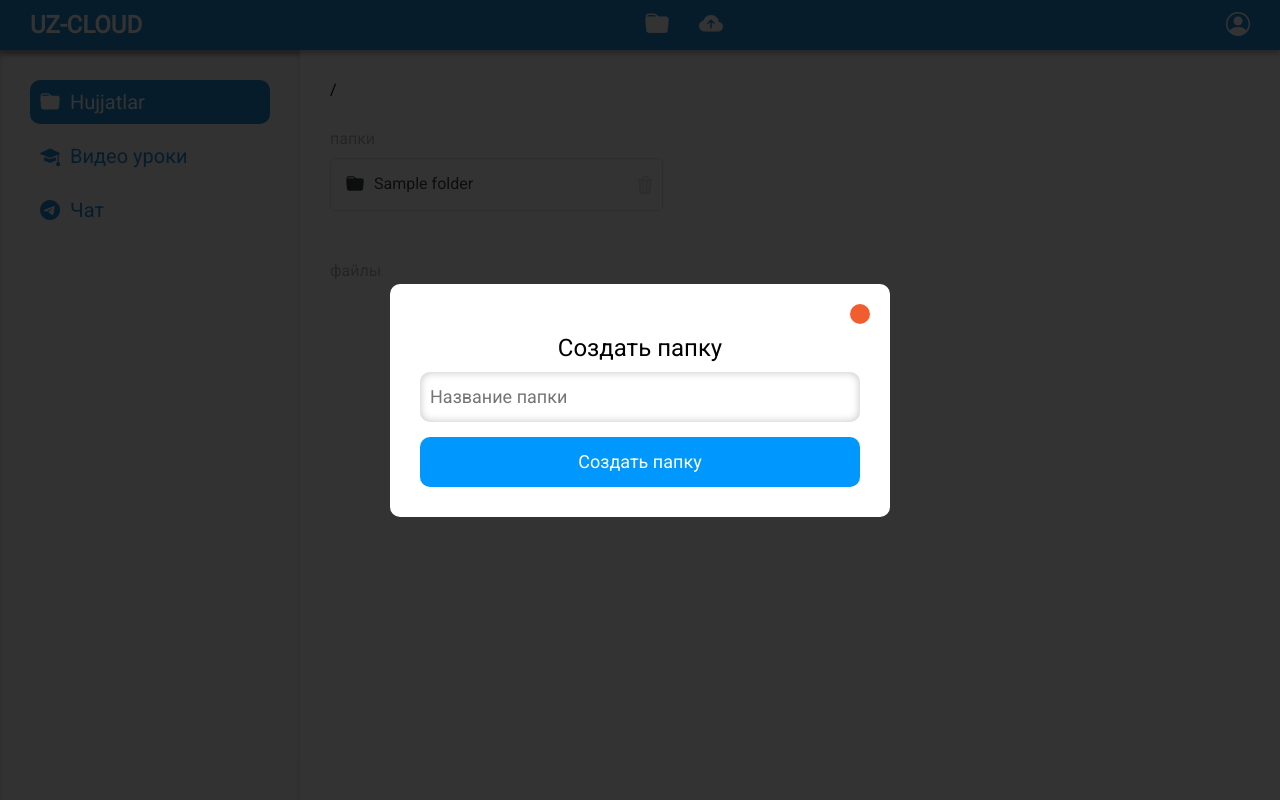
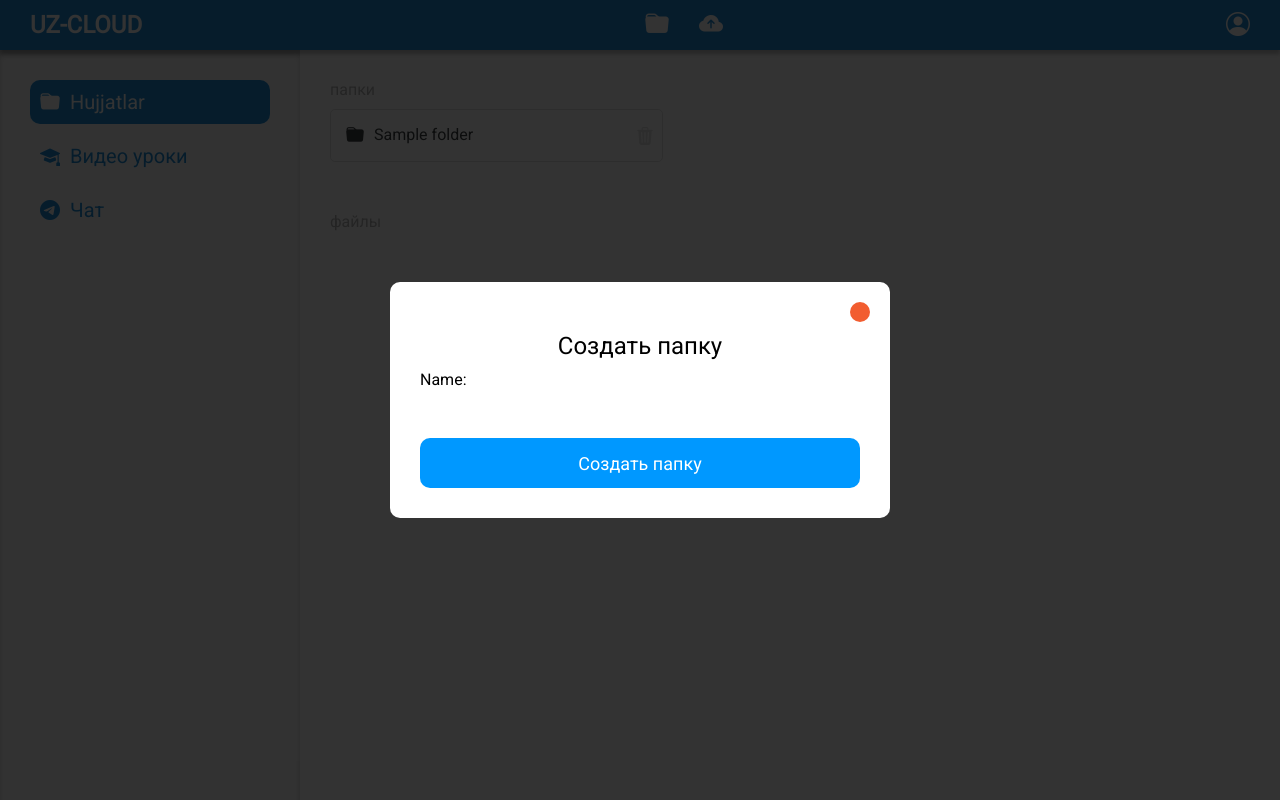
Before and after one commit to kingoker/uz-cloud, a Django app: page / in a window 1280 px wide, after a click that opens the changed part. Run offline with Django 4.2, Linux system fonts and the light colour scheme; tables that the repository leaves empty hold one stand-in row (values such as "Sample post"); some libraries are stand-ins or nearby versions.

Commit message:
all forms is working

```diff
--- a/root/templates/index.html
+++ b/root/templates/index.html
@@ -1,5 +1,4 @@
 {% load static %}
-{% load breadcrumbs_tags %}
 <!DOCTYPE html>
 <html lang="en">
 
@@ -77,7 +76,7 @@
                 <div class="folder__list">
                     {% for folder in folders %}
                         <div class="folder__item">
-                        <a href="#" class="folder__link" title="{{ folder.name }}">
+                            <a href="{% url 'folder_view' folder_id=folder.id %}" class="folder__link" title="{{ folder.name }}">
                                 <i class="bi bi-folder-fill"></i>
                                 <p class="folder__name">{{ folder.name }}</p>
                             </a>
@@ -86,7 +85,22 @@
                             </a>
                         </div>
                     {% endfor %}
+
+                    {% if subfolders %}
+                        {% for folder in subfolders %}
+                            <div class="folder__item">
+                                <a href="{% url 'folder_view' folder_id=folder.id %}" class="folder__link" title="{{ folder.name }}">
+                                    <i class="bi bi-folder-fill"></i>
+                                    <p class="folder__name">{{ folder.name }}</p>
+                                </a>
+                                <a href="#" class="folder__delete">
+                                    <i class="bi bi-trash3-fill"></i>
+                                </a>
                             </div>
+                        {% endfor %}
+                    {% endif %}
+                </div>
+
 
                 <h2 class="main__subtitle">
                     файлы
@@ -131,15 +145,17 @@
                     <div class="popup_close close__popup"></div>
                 </a>
                 <div class="popup__title">Создать папку</div>
-                <form method="POST" class="form popup__form">
-                    <input type="text" class="popup__input" placeholder="Название папки" required>
+                <form method="POST" class="form popup__form" name="folder-create">
+                    {% csrf_token %}
+                    {{ folderForm }}
+                    {% comment %} <input type="text" class="popup__input" placeholder="Название папки" required> {% endcomment %}
                     <button class="popup__button button">Создать папку</button>
                 </form>
             </div>
         </div>
     </div>
 
-    <div id="upload__file" class="popup-upload-file popup">
+    <div id="upload__file" class="popup-upload-file popup" name="file-upload">
         <div class="popup-create-folder__body popup__body">
             <div class="popup-create-folder__content popup__content">
                 <a href="#">
@@ -147,14 +163,16 @@
                 </a>
                 <div class="popup__title">Загрузить документ</div>
                 <form method="POST"  class="form popup__form" enctype="multipart/form-data">
-                    <input type="file" class="popup__input" placeholder="Название папки" required>
+                    {% csrf_token %}
+                    {{ fileForm }}
+                    {% comment %} <input type="file" class="popup__input" placeholder="Название папки" required> {% endcomment %}
                     <button type="submit" class="popup__button button">Загрузить</button>
                 </form>
             </div>
         </div>
     </div>
 
-    <div id="login" class="popup-create-folder popup">
+    <div id="login" class="popup-create-folder popup" name="autorization">
         <div class="popup-create-folder__body popup__body">
             <div class="popup-create-folder__content popup__content">
                 <a href="#">
--- /dev/null
+++ b/root/uzCloud/forms.py
@@ -0,0 +1,17 @@
+from django import forms
+from django.contrib.auth.models import User
+from .models import *
+
+
+# Форма добавления Папки
+class addFolderForm(forms.ModelForm):
+    class Meta:
+        model = Folder
+        fields = ['name']
+
+
+# Форма добавления Файла
+class addFileForm(forms.ModelForm):
+    class Meta:
+        model = File
+        fields = ['file']
--- a/root/uzCloud/models.py
+++ b/root/uzCloud/models.py
@@ -16,11 +16,11 @@
 
 # Модель файлов
 class File(models.Model):
-    name = models.CharField(max_length=255)
+    name = models.CharField(max_length=255, null=True, blank=True,)
     file = models.FileField(upload_to=file_upload_to)
     folder = models.ForeignKey('Folder', on_delete=models.CASCADE, null=True, blank=True,)
     created_at = models.DateTimeField(auto_now_add=True)
-    author = models.ForeignKey(User, on_delete=models.CASCADE)
+    author = models.ForeignKey(User, on_delete=models.CASCADE, null=True, blank=True,)
 
     def __str__(self):
         return self.name
@@ -45,7 +45,7 @@
     name = models.CharField(max_length=255)
     parent_folder = models.ForeignKey('self', null=True, blank=True, on_delete=models.CASCADE)
     created_at = models.DateTimeField(auto_now_add=True)
-    author = models.ForeignKey(User, on_delete=models.CASCADE)
+    author = models.ForeignKey(User, null=True, blank=True, on_delete=models.CASCADE)
 
     def __str__(self):
         return self.name
--- a/root/uzCloud/urls.py
+++ b/root/uzCloud/urls.py
@@ -6,4 +6,5 @@
 
 urlpatterns = [
     path('', index, name='main'),
+    path('folders/<int:folder_id>/', folder_view, name='folder_view'),
 ] + static(settings.MEDIA_URL, document_root=settings.MEDIA_ROOT)
--- a/root/uzCloud/views.py
+++ b/root/uzCloud/views.py
@@ -1,23 +1,80 @@
-from django.shortcuts import render
+from django.shortcuts import redirect, render
 from .models import *
+from .forms import *
 
 
 # Отображение главной страницы
 def index(request):
     folders = Folder.objects.filter(parent_folder=None)
     files = File.objects.filter(folder=None)
+    folder = None
 
-    current_path = request.path_info
-    segments = current_path.split('/')
-    crumbs = []
-    for i, segment in enumerate(segments):
-        crumb = {'url': '/'.join(segments[:i+1]), 'name': segment}
-        crumbs.append(crumb)
+    # Форма добавления папки
+    folderForm = addFolderForm()
+    add_folder(request, folder)
+
+    # Форма добавления файла
+    fileForm = addFileForm()
+    add_file(request, folder)
 
     context = {
+        'fileForm': fileForm,
+        'folder': folder,
         'folders': folders,
         'files': files,
-        'crumbs': crumbs,
+        'folderForm': folderForm,
     }
 
     return render(request, 'index.html', context)
+
+
+# Отображение содержимого папки
+def folder_view(request, folder_id):
+    folder = Folder.objects.get(pk=folder_id)
+    subfolders = Folder.objects.filter(parent_folder=folder)
+    files = File.objects.filter(folder=folder)
+
+    # Форма добавления папки
+    folderForm = addFolderForm()
+    add_folder(request, folder)
+
+    # Форма добавления файла
+    fileForm = addFileForm()
+    add_file(request, folder)
+
+    context = {
+        'fileForm': fileForm,
+        'folderForm': folderForm,
+        'folder': folder,
+        'subfolders': subfolders,
+        'files': files,
+    }
+
+    return render(request, 'index.html', context)
+
+
+
+
+# Функция обработки формы добавления папки
+def add_folder(request, folder):
+    if request.method == 'POST':
+        folder_form = addFolderForm(request.POST)
+        if folder_form.is_valid():
+            newfolder = folder_form.save(commit=False)
+            newfolder.author = request.user
+            newfolder.parent_folder = folder
+            newfolder.save()
+
+
+# Добавление файлов
+def add_file(request, folder):
+    if request.method == 'POST':
+        file_form = addFileForm(request.POST, request.FILES)
+        if file_form.is_valid():
+            newfile = file_form.save(commit=False)
+            newfile.author = request.user
+            newfile.folder = folder
+            newfile.save()
+            print('Файл сохранён')
+        else:
+            print('Форма не валидна')
```
Also changed, not shown: root/uzCloud/migrations/0003_alter_folder_author.py (added), root/uzCloud/migrations/0004_alter_file_author_alter_file_name.py (added). Lines whose indentation alone changed are shown as unchanged.
